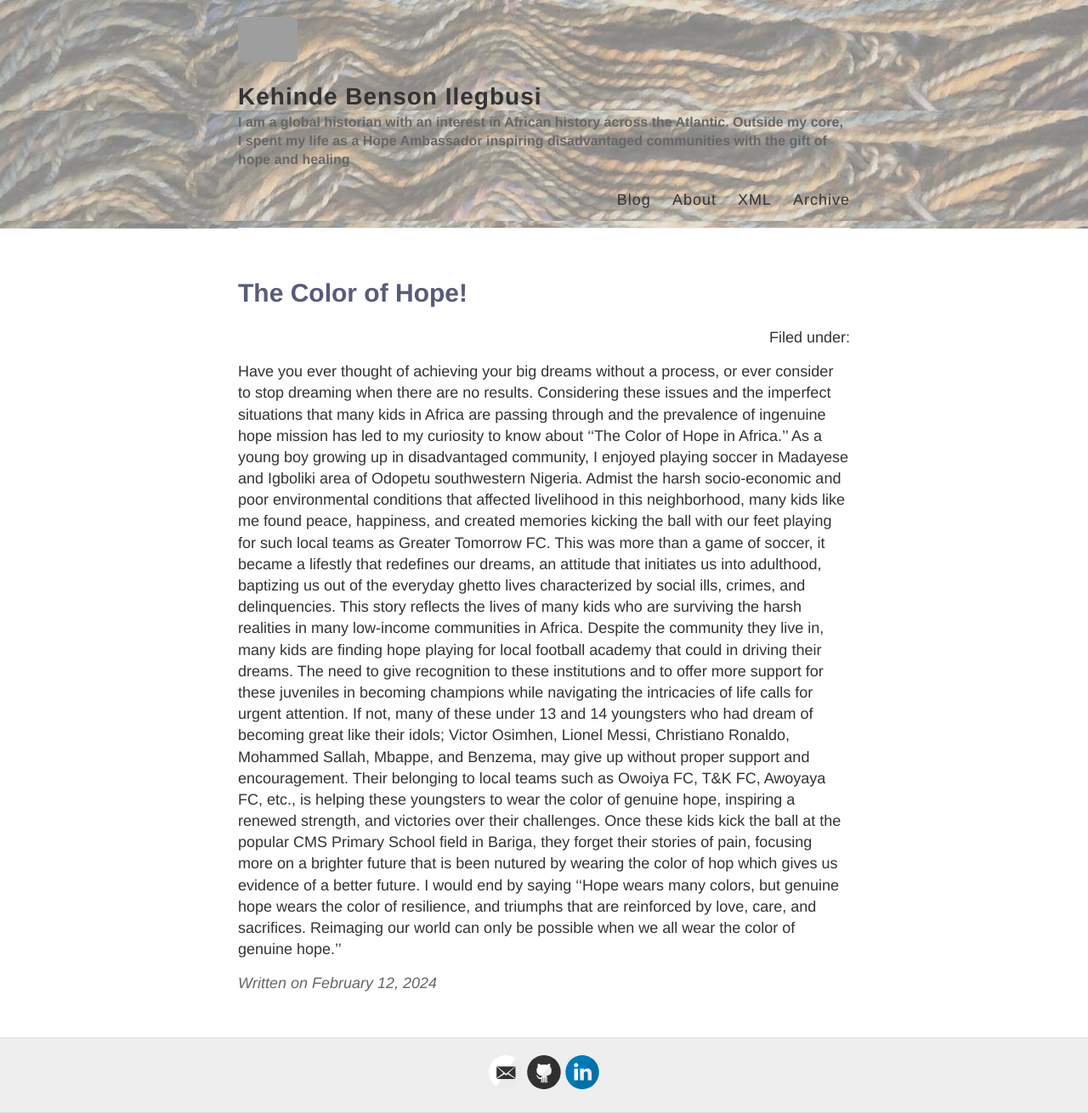
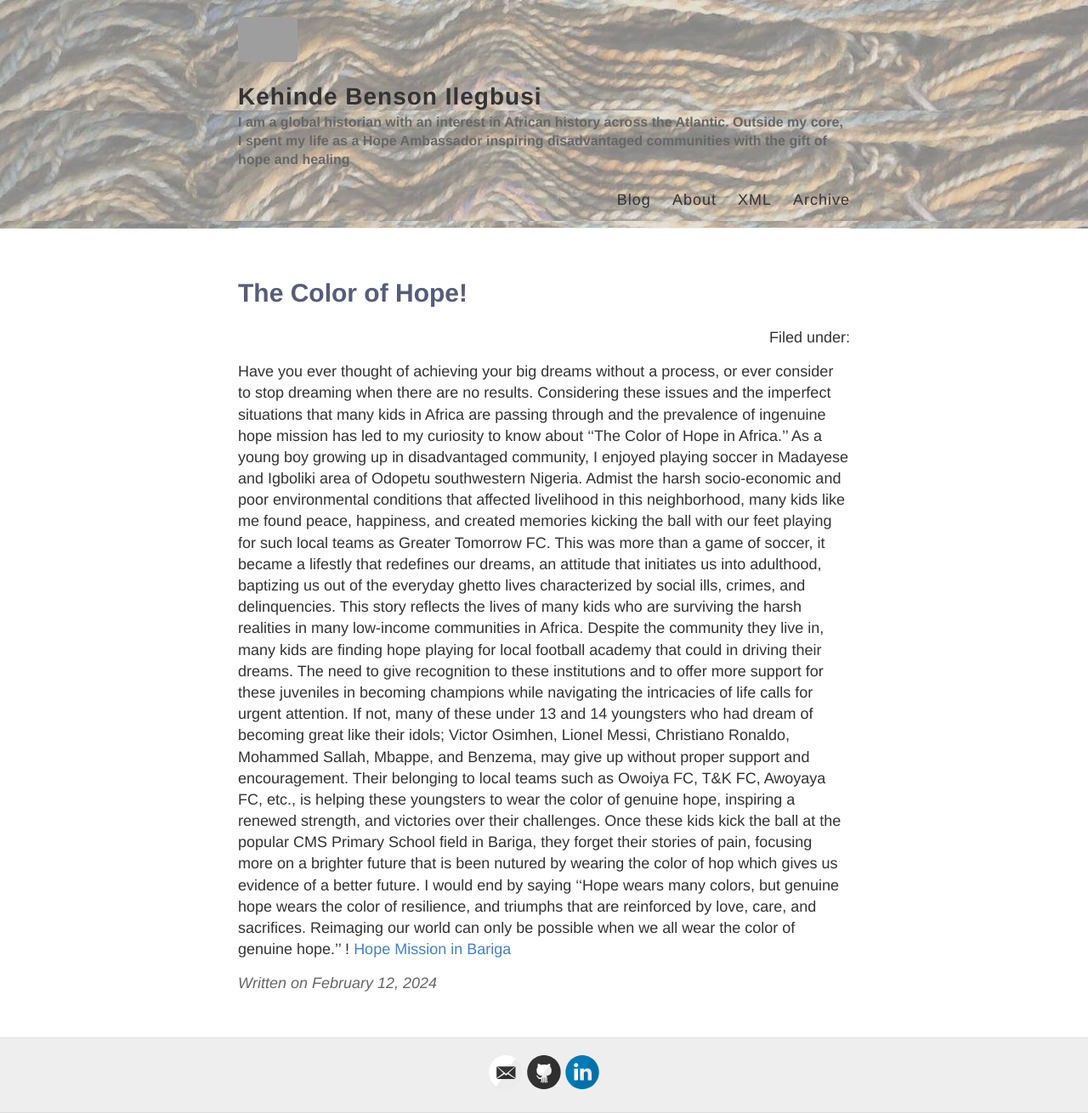
Before and after one commit to ilegbusi/ilegbusi.github.io, a Jekyll site: the page built from _posts/2024-02-12-Afirika-Wa.md, in a window 1280 px wide. Shown: the whole page at 85% size. Built offline with Jekyll 4.4.1, drawn with Linux system fonts in a browser that asks for light colours; grey boxes are pictures that could not be loaded.

Commit message:
Updated 2024-02-23-The-Color-of-Hope

```diff
--- a/_posts/2024-02-12-Afirika-Wa.md
+++ b/_posts/2024-02-12-Afirika-Wa.md
@@ -7,3 +7,4 @@ title: The Color of Hope!
  As a young boy growing up in disadvantaged community, I enjoyed playing soccer in Madayese and Igboliki area of Odopetu southwestern Nigeria. Admist the harsh socio-economic and poor environmental conditions that affected livelihood in this neighborhood, many kids like me found peace, happiness, and created memories kicking the ball with our feet playing for such local teams as Greater Tomorrow FC. This was more than a game of soccer, it became a lifestly that redefines our dreams, an attitude that initiates us into adulthood, baptizing us out of the everyday ghetto lives characterized  by social ills, crimes, and delinquencies.
  This story reflects the lives of many kids who are surviving the harsh realities in many low-income communities in Africa. Despite the community they live in, many kids are finding hope playing for local football academy that could in driving their dreams. The need to give recognition to these institutions and to offer more support for these juveniles in becoming champions while navigating the intricacies of life calls for urgent attention. If not, many of these under 13 and 14 youngsters who had dream of becoming great like their idols; Victor Osimhen, Lionel Messi, Christiano Ronaldo, Mohammed Sallah, Mbappe, and Benzema, may give up without proper support and encouragement. Their belonging to local teams such as Owoiya FC, T&K FC, Awoyaya FC, etc., is helping these youngsters to wear the color of genuine hope, inspiring a renewed strength, and victories over their challenges. Once these kids kick the ball at the popular CMS Primary School field in Bariga, they forget their stories of pain, focusing more on a brighter future that is been nutured by wearing the color of hop which gives us evidence of a better future.
  I would end by saying ''Hope wears many colors, but genuine hope wears the color of resilience, and triumphs that are reinforced by love, care, and sacrifices. Reimaging our world can only be possible when we all wear the color of genuine hope.''
+! [Hope Mission in Bariga](../images/HOPEAMBASSADORSINBARIGA.jpg)
```
